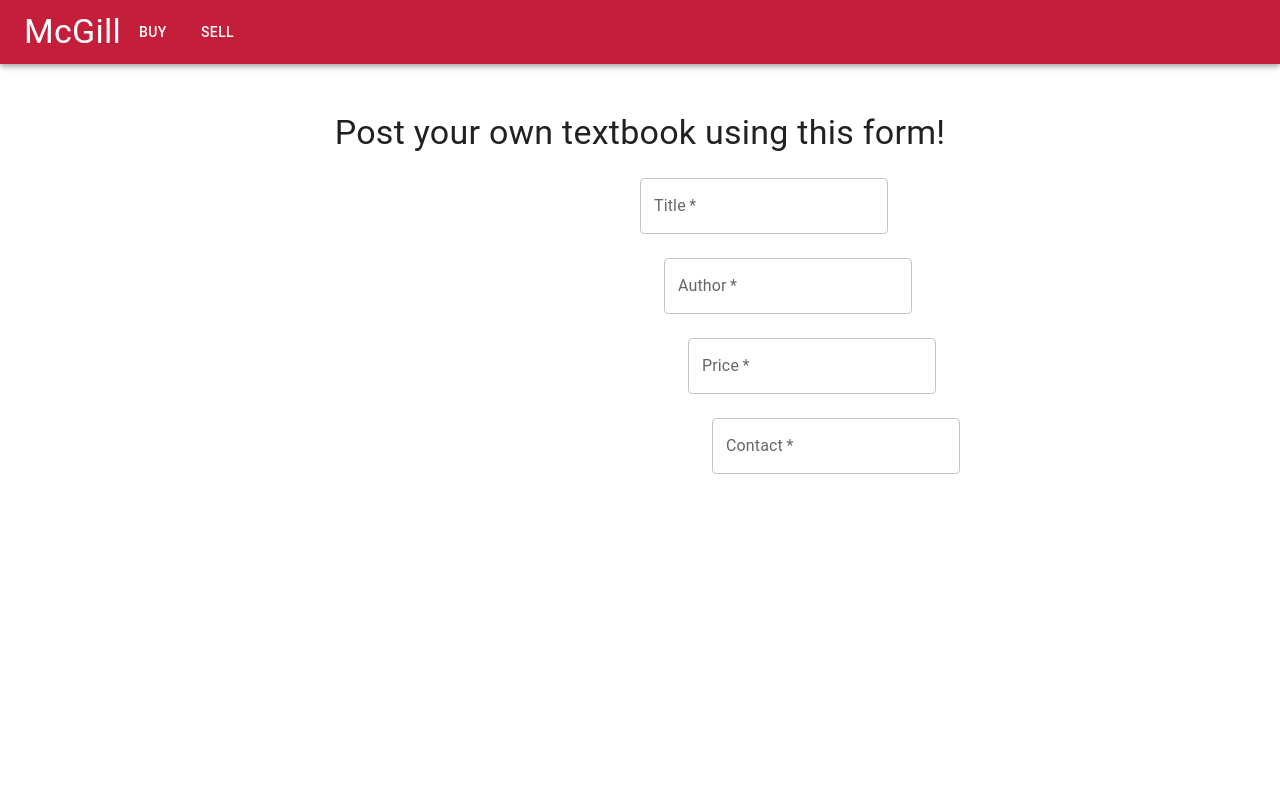
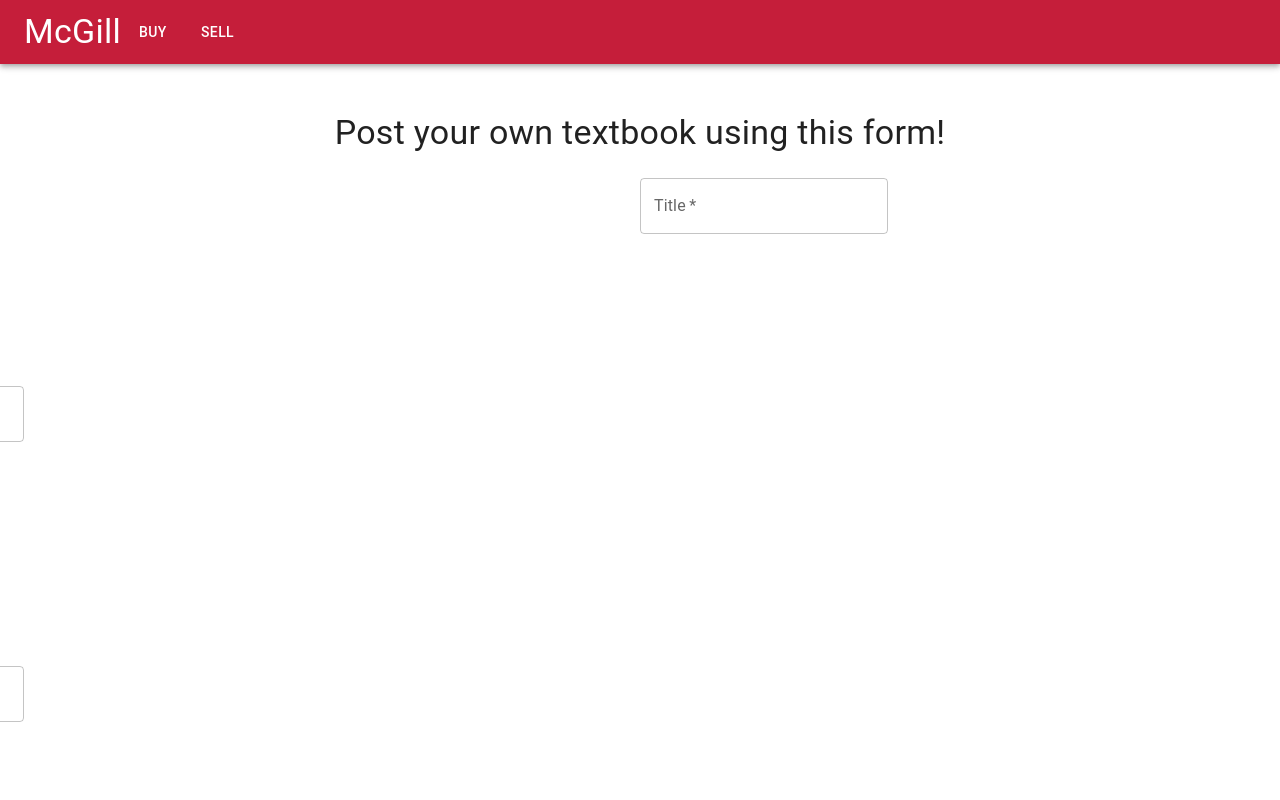
Before and after one commit to tinamliang/elephantGroup, a React (Create React App) app: page / in a window 1280 px wide. Both pictures are taken after a click on the button "SELL". Shown: the top 800 px of the page. Built offline with nearby package versions, Linux system fonts and the light colour scheme.

Commit message:
tried stuff

```diff
--- a/package.json
+++ b/package.json
@@ -10,6 +10,7 @@
     "@testing-library/jest-dom": "^5.16.1",
     "@testing-library/react": "^12.1.2",
     "@testing-library/user-event": "^13.5.0",
+    "axios": "^0.24.0",
     "react": "^17.0.2",
     "react-dom": "^17.0.2",
     "react-scripts": "5.0.0",
--- a/src/App.js
+++ b/src/App.js
@@ -1,6 +1,6 @@
 import React, { Fragment, useState } from 'react';
 import axios from 'axios';
-import Post from './PostForm';
+import Post from './postForm';
 
 import { CardHeader, CircularProgress, Typography, TextField, AppBar, Toolbar, CssBaseline, CardActions, Container, Grid, Button, Card, CardMedia, CardContent } from '@mui/material';
 import './courses';
--- a/src/postForm.js
+++ b/src/postForm.js
@@ -1,5 +1,5 @@
 import React, {useState} from 'react';
-import { TextField, Grid, MenuItem, Button, Select, FormControl, InputLabel, Typography } from '@mui/material';
+import { TextField, Container, Grid, MenuItem, Button, Select, FormControl, InputLabel, Typography } from '@mui/material';
 import courses from './courses';
 import {Autocomplete, createFilterOptions } from '@mui/material';
 
@@ -53,14 +53,15 @@ function Post() {
             <Typography variant = "h4" align = "center" sx = {{mt: 6, mb: -5}}>Post your own textbook using this form! </Typography>
 
             <Grid>
+              <Grid item>
             <TextField required onChange = {handleChange} sx={{mt: 8, mb: 1, ml: 80}} value = {title} id = "title" label = "Title" type = "text"></TextField>
-
+              </Grid>
             <TextField required onChange = {handleChangeAuthor} sx={{mt: 18, ml: -28}} value = {author} id = "author" label = "Author" type = "text"></TextField>
-
+              <Grid item>
             <TextField required onChange = {handleChangePrice} sx={{mt: 28, ml: -28}} value = {price} id = "price" label = "Price" type = "number"></TextField>
-
+              </Grid>
             <TextField required onChange = {handleChangeContact} sx={{mt: 38, ml: -28}} value = {contact} id = "contact" label = "Contact" type = "text"></TextField>
-
+              <Grid item>
             <FormControl sx={{ m: 1, minWidth: 400 }}>
 
               <Autocomplete
@@ -71,11 +72,11 @@ function Post() {
                   renderInput={(params) => (
                 <TextField {...params}
                   sx={{mt: 48, ml: -29}}
+
                   variant="outlined"
                   label="Course Code"
                 />)}
                 />
-
 
             <Button sx={{mt: 5, ml: -76}} onClick = {handleImage}>
             <input type = "file" id = "picture" label = "image"/>
@@ -84,6 +85,7 @@ function Post() {
             <Button sx={{mt: 4, ml: -29}} variant = "contained" onClick = {submitted}>Submit</Button>
 
             </FormControl>
+            </Grid>
             </Grid>
             {submitForm ? (<h3>Form Submitted!</h3>) : (<h3>Sorry! There was a mistake</h3>)};
 
```
Also changed, not shown: 1 other file (tests, documents, lock files or other folders).
